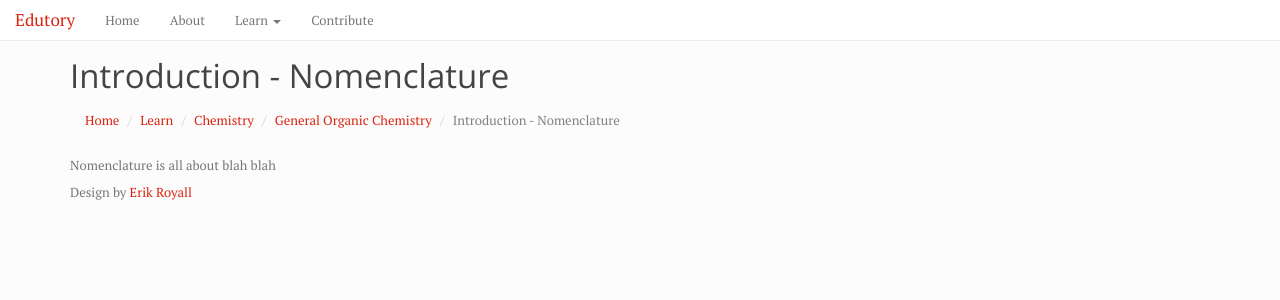
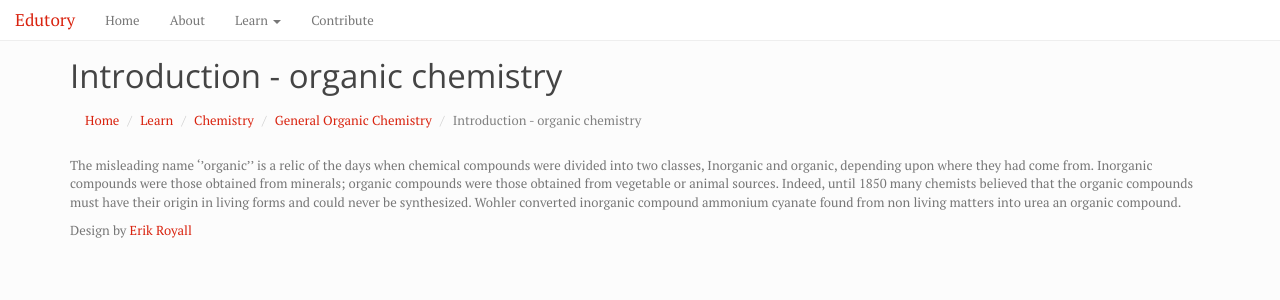
Before and after one commit to Edutory/edutory.github.io, a Jekyll site: the page built from learn/chemistry/goc/nomenclature/introduction.md, in a window 1280 px wide. Shown: the top 300 px of the page. Built offline with Jekyll 4.4.1, drawn with Linux system fonts in a browser that asks for light colours; nearby versions of some CDN libraries.

Commit message:
introduction

```diff
--- a/learn/chemistry/goc/nomenclature/introduction.md
+++ b/learn/chemistry/goc/nomenclature/introduction.md
@@ -4,7 +4,7 @@ subject: Chemistry
 subject_sname: chemistry
 topic: General Organic Chemistry
 topic_sname: goc
-title: Introduction - Nomenclature
+title: Introduction - organic chemistry
 ---
 
-Nomenclature is all about blah blah
+The misleading name ‘’organic’’ is a relic of the days when chemical compounds were divided into two classes, Inorganic and organic, depending upon where they had come from. Inorganic compounds were those obtained from minerals; organic compounds were those obtained from vegetable or animal sources. Indeed, until 1850 many chemists believed that the organic compounds must have their origin in living forms and could never be synthesized. Wohler converted inorganic compound ammonium cyanate  found from non living matters into urea an organic compound.
```
